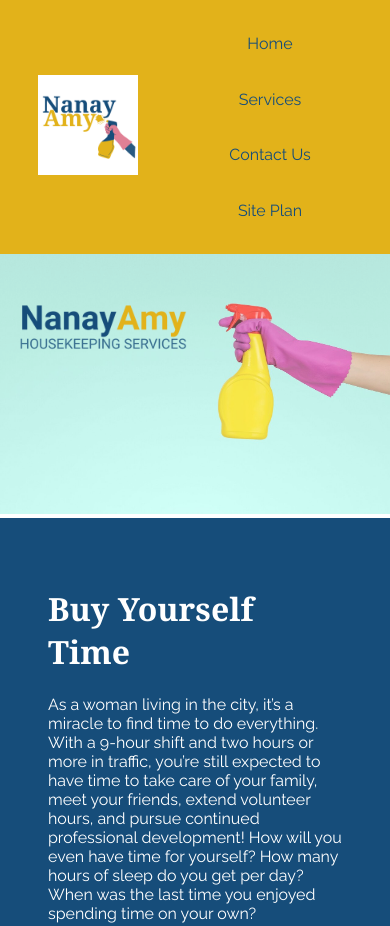
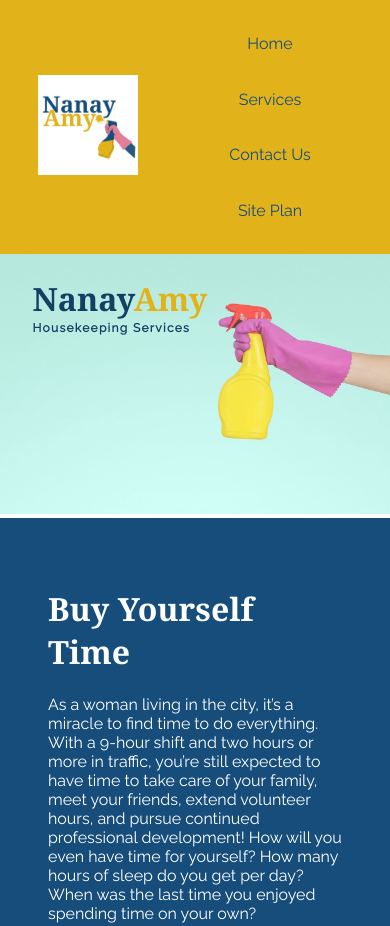
Before and after one commit to sunseehray/wdd130, a plain HTML site: page nanay_amy/index.html in a window 390 px wide. Shown: the top 926 px of the page. Drawn offline with Linux system fonts and the light colour scheme; a web font is replaced by a local one.

Commit message:
changed home page title to text instead of image

```diff
--- a/nanay_amy/index.html
+++ b/nanay_amy/index.html
@@ -28,7 +28,8 @@
           <img class="banner" src="media/page1_hero.jpg" alt="banner">
         </div>
         <div class="nanay-amy-title">
-          <img class="logo-title" src="media/nanay-500-250.png" alt="Nanay Amy Housekeeping Services">
+          <h1>Nanay<span class="amy">Amy</span></h1>
+          <h3>Housekeeping Services</h3>
         </div>
         <div class="button-box">
             <a class="book" href="contactus.html">Book Now</a>
--- a/nanay_amy/styles/styles.css
+++ b/nanay_amy/styles/styles.css
@@ -94,14 +94,27 @@ div .hero {
 }
 
 .nanay-amy-title {
-    grid-column: 2/5;
+    grid-column: 2/6;
     grid-row: 2/3;
     margin: 0 auto;
 }
 
-.nanay-amy-title img {
-    width: 400px;
-    height: 200px;
+.nanay-amy-title h1 {
+    font-family: 'Fuzzy Bubbles', Georgia, serif;
+    font-size: 5em;
+    line-height: .1;
+    color: #123f64;
+}
+
+.nanay-amy-title h1 span {
+    color: #E2B21A;
+}
+
+.nanay-amy-title h3 {
+    font-family: 'Raleway', Verdana, sans-serif;
+    font-size: 24px;
+    color: #123f64;
+    letter-spacing: 7px;
 }
 
 .hero .button-box {
@@ -392,11 +405,18 @@ button {
         display: none;
     }
 
-    .nanay-amy-title img {
-        width: 200px;
-        height: 100px;
-        position: relative;
-        margin-left: -15%;
+    .nanay-amy-title h1 {
+        font-family: 'Fuzzy Bubbles', Georgia, serif;
+        font-size: 2em;
+        line-height: .1;
+        color: #123f64;
+    }
+
+    .nanay-amy-title h3 {
+        font-family: 'Raleway', Verdana, sans-serif;
+        font-size: 12px;
+        color: #123f64;
+        letter-spacing: 1.3px;
     }
 
     .logo {
```
